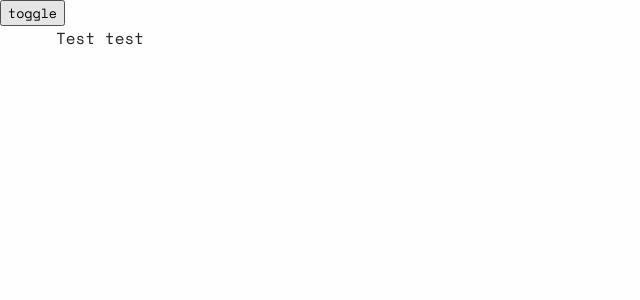
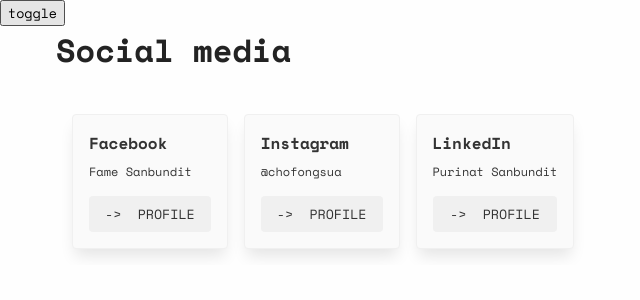
Before and after one commit to PurinatG-01/chofongsua-blog, a Next.js app: page / in a window 1280 px wide. Shown: the top 300 px of the page, without its empty margins (0-640 px from the left). Built offline with nearby package versions, Linux system fonts and the light colour scheme.

Commit message:
feat: add global components
- Card
- Button

```diff
--- a/components/global.js
+++ b/components/global.js
@@ -6,6 +6,35 @@
   padding: 0 16px;
   margin: 0 auto;
 `
+
+export const Card = styled.div`
+  padding: 16px;
+  background: var(--card-bg);
+  color: var(--card-color);
+  border: 1px solid var(--card-border);
+  border-radius: 4px;
+  box-shadow: var(--base-box-shadow);
+  -webkit-box-shadow: var(--base-box-shadow);
+  -moz-box-shadow: var(--base-box-shadow);
+`
+
+export const Button = styled.button`
+  padding: 8px 16px;
+  border: none;
+  border-radius: 4px;
+  background-color: var(--button-bg);
+  color: var(--button-color);
+  cursor: pointer;
+  transition: all 0.2s ease-in-out;
+  &:hover {
+    opacity: 0.8;
+    background-color: var(--button-hover-bg);
+    color: var(--button-hover-color);
+  }
+`
+
 export default {
   PageContainer,
+  Card,
+  Button,
 }
--- /dev/null
+++ b/config/socialMedia.js
@@ -0,0 +1,17 @@
+export default [
+  {
+    title: "Facebook",
+    url: "https://www.facebook.com/purinat.sanbundit/",
+    description: "Fame Sanbundit",
+  },
+  {
+    title: "Instagram",
+    url: "https://www.instagram.com/chofongsua/",
+    description: "@chofongsua",
+  },
+  {
+    title: "LinkedIn",
+    url: "https://www.linkedin.com/in/purinat-sanbundit-12266217a/",
+    description: "Purinat Sanbundit",
+  },
+]
--- a/layout/default.js
+++ b/layout/default.js
@@ -1,5 +1,5 @@
 import React, { useEffect } from "react"
-import { PageContainer } from "../components/global"
+import { PageContainer, Card } from "../components/global"
 import useTheme from "../hooks/useTheme"
 
 export default function Layout(props) {
--- a/package.json
+++ b/package.json
@@ -10,7 +10,11 @@
   "dependencies": {
     "@emotion/react": "^11.7.1",
     "@emotion/styled": "^11.6.0",
+    "@fortawesome/fontawesome-svg-core": "^1.2.36",
+    "@fortawesome/free-solid-svg-icons": "^5.15.4",
+    "@fortawesome/react-fontawesome": "^0.1.16",
     "@mui/material": "^5.2.7",
+    "framer-motion": "^5.5.6",
     "next": "12.0.7",
     "prettier": "2.5.1",
     "react": "17.0.2",
--- a/pages/_app.js
+++ b/pages/_app.js
@@ -1,7 +1,7 @@
 import "../styles/globals.css"
 import Layout from "../layout/default"
 
-function MyApp({ Component, pageProps }) {
+function App({ Component, pageProps }) {
   return (
     <Layout>
       <Component {...pageProps} />
@@ -9,4 +9,4 @@
   )
 }
 
-export default MyApp
+export default App
--- a/pages/_document.js
+++ b/pages/_document.js
@@ -1,4 +1,4 @@
-import Document from "next/document"
+import Document, { Html, Head, Main, NextScript } from "next/document"
 import { ServerStyleSheet } from "styled-components"
 
 export default class MyDocument extends Document {
@@ -26,4 +26,18 @@
       sheet.seal()
     }
   }
+
+  render() {
+    return (
+      <Html>
+        <Head>
+          <title>Chofongsua Blog</title>
+        </Head>
+        <body>
+          <Main />
+          <NextScript />
+        </body>
+      </Html>
+    )
+  }
 }
--- a/pages/index.js
+++ b/pages/index.js
@@ -1,3 +1,81 @@
+import { Card, Button } from "../components/global"
+import { FontAwesomeIcon } from "@fortawesome/react-fontawesome"
+import styled from "styled-components"
+
+import socialMediaList from "../config/socialMedia"
+
+const SocialMediaSection = styled.section`
+  width: 100%;
+  margin-bottom: 48px;
+  display: block;
+`
+
+const SectionTitle = styled.span`
+  font-size: 2rem;
+  font-weight: 800;
+  margin-bottom: 24px;
+  display: block;
+`
+
+const SocialMediaList = styled.div`
+  display: flex;
+  gap: 16px;
+  overflow-x: scroll;
+  padding: 16px;
+`
+
+const SocialMediaCard = styled(Card)`
+  display: flex;
+  flex-direction: column;
+  transition: all 0.2s ease-in-out;
+  &:hover {
+    transform: translateY(-8px);
+  }
+`
+
+const CardTitle = styled.span`
+  font-size: 16px;
+  margin-bottom: 8px;
+  font-weight: 800;
+`
+
+const CardDescription = styled.p`
+  font-size: 12px;
+  margin-top: 0;
+  margin-bottom: 16px;
+  font-weight: 200;
+`
+
+const CardLogo = styled.div``
+
+const CardButton = styled(Button)``
+
 export default function Home() {
-  return <div>Test test</div>
+  const goTo = (url) => {
+    if (!window) return
+    window.open(url)
+  }
+  return (
+    <>
+      <SocialMediaSection>
+        <SectionTitle>Social media</SectionTitle>
+        <SocialMediaList>
+          {socialMediaList.map((social, index) => (
+            <SocialMediaCard key={index}>
+              <CardLogo></CardLogo>
+              <CardTitle>{social.title}</CardTitle>
+              <CardDescription>{social.description}</CardDescription>
+              <CardButton
+                onClick={() => {
+                  goTo(social.url)
+                }}
+              >
+                {"->"} &nbsp;PROFILE
+              </CardButton>
+            </SocialMediaCard>
+          ))}
+        </SocialMediaList>
+      </SocialMediaSection>
+    </>
+  )
 }
--- a/styles/globals.css
+++ b/styles/globals.css
@@ -1,18 +1,40 @@
 @import url("https://fonts.googleapis.com/css2?family=Space+Mono:ital,wght@0,400;0,700;1,400;1,700&display=swap");
 
 :root {
-  --base-white: #fefefe;
-  --base-black: #232323;
+  --base-primary-white: #fefefe;
+  --base-secondary-white: #fafafa;
+  --base-primary-black: #232323;
+  --base-secondary-black: #333333;
+  --base-light-grey: #f0f0f0;
+  --base-dark-grey: #4e4e4e;
+  --base-box-shadow: 0px 10px 15px -3px rgba(0, 0, 0, 0.1);
 
   --page-container-max-width: 1200px;
+  --page-bg: var(--base-primary-white);
+  --page-text-color: var(--base-primary-black);
 
-  --page-bg: var(--base-white);
-  --page-text-color: var(--base-black);
+  --card-bg: var(--base-secondary-white);
+  --card-color: var(--base-secondary-black);
+  --card-border: var(--base-light-grey);
+
+  --button-bg: var(--base-light-grey);
+  --button-color: var(--base-secondary-black);
+  --button-hover-bg: var(--base-primary-black);
+  --button-hover-color: var(--base-secondary-white);
 }
 
 [data-theme="dark"] {
-  --page-bg: var(--base-black);
-  --page-text-color: var(--base-white);
+  --page-bg: var(--base-primary-black);
+  --page-text-color: var(--base-primary-white);
+
+  --card-bg: var(--base-secondary-black);
+  --card-color: var(--base-secondary-white);
+  --card-border: var(--base-dark-grey);
+
+  --button-bg: var(--base-dark-grey);
+  --button-color: var(--base-secondary-white);
+  --button-hover-bg: var(--base-primary-white);
+  --button-hover-color: var(--base-secondary-black);
 }
 
 html,
```
Also changed, not shown: 1 other file (tests, documents, lock files or other folders).
